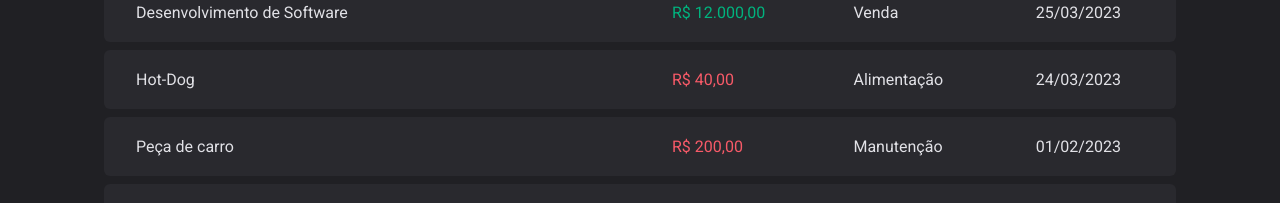
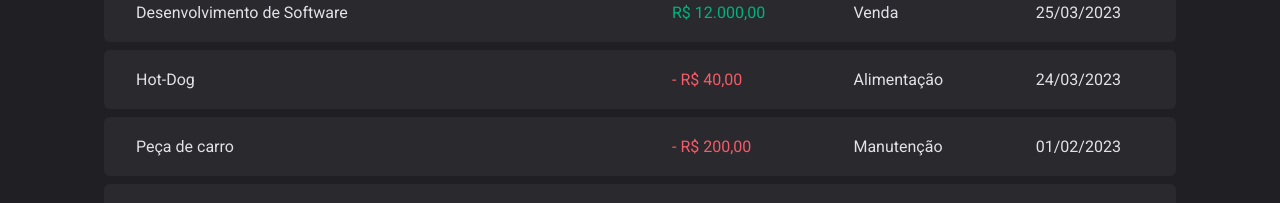
Before and after one commit to ViniciusPrataKloh/dt-money, a React (Vite) app: page / in a window 1280 px wide. Shown: the part 447-650 px from the top of the page. Built offline with nearby package versions, Linux system fonts and the light colour scheme; data requests are answered from the project's data file.

Commit message:
Change formatter functions

```diff
--- a/src/components/Summary/index.tsx
+++ b/src/components/Summary/index.tsx
@@ -1,7 +1,7 @@
 import { ArrowCircleDown, ArrowCircleUp, CurrencyDollar } from "phosphor-react";
 import { useContext } from "react";
 import { TransactionsContext } from "../../contexts/TransactionsContext";
-import { formatNumberToPrice } from "../../utils/format";
+import { formatNumberToPrice } from "../../utils/formatter";
 import { SummaryCard, SummaryContainer } from "./styles";
 
 export function Summary() {
--- a/src/components/TransactionsTable/index.tsx
+++ b/src/components/TransactionsTable/index.tsx
@@ -1,6 +1,6 @@
 import { useContext } from "react";
 import { TransactionsContext } from "../../contexts/TransactionsContext";
-import { formatDateToString, formatNumberToPrice } from "../../utils/format";
+import { formatDateToString, formatNumberToPrice } from "../../utils/formatter";
 import { Loading } from "../Loading";
 import { SearchForm } from "./SearchForm";
 import { PriceHighlight, Table, TransactionContainer } from "./styles";
@@ -23,11 +23,12 @@ export function TransactionsTable() {
                                     <td width="50%">{transaction.description}</td>
                                     <td>
                                         <PriceHighlight variant={transaction.type}>
+                                            {transaction.type === 'outcome' && '- '}
                                             {formatNumberToPrice(transaction.price)}
                                         </PriceHighlight>
                                     </td>
                                     <td>{transaction.category}</td>
-                                    <td>{formatDateToString(transaction.createdAt)}</td>
+                                    <td>{formatDateToString(new Date(transaction.createdAt))}</td>
                                 </tr>
                             )
                         })}
--- a/src/utils/format.ts
+++ /dev/null
@@ -1,17 +0,0 @@
-import { format, parseISO } from "date-fns";
-
-export function formatDateToString(dateToFormat: Date): string {
-    const parsedDate = parseISO(dateToFormat.toString());
-    const formatDate = format(parsedDate, "dd/MM/yyyy");
-
-    return formatDate;
-}
-
-export function formatNumberToPrice(priceToFormat: number): string {
-    const formatter = new Intl.NumberFormat('pt-BR', {
-        style: 'currency',
-        currency: 'BRL'
-    });
-
-    return formatter.format(priceToFormat);
-}
--- /dev/null
+++ b/src/utils/formatter.ts
@@ -0,0 +1,14 @@
+
+const dateFormatter = new Intl.DateTimeFormat('pt-BR');
+const priceFormatter = new Intl.NumberFormat('pt-BR', {
+    style: 'currency',
+    currency: 'BRL'
+});
+
+
+export function formatDateToString(dateToFormat: Date): string {
+    return dateFormatter.format(dateToFormat);
+}
+export function formatNumberToPrice(priceToFormat: number): string {
+    return priceFormatter.format(priceToFormat)
+}
```
